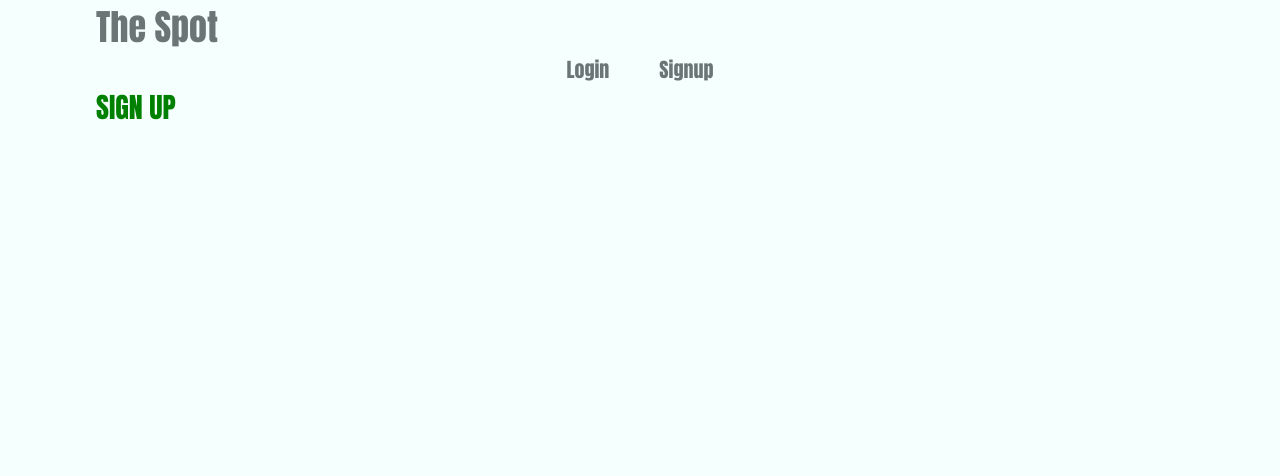
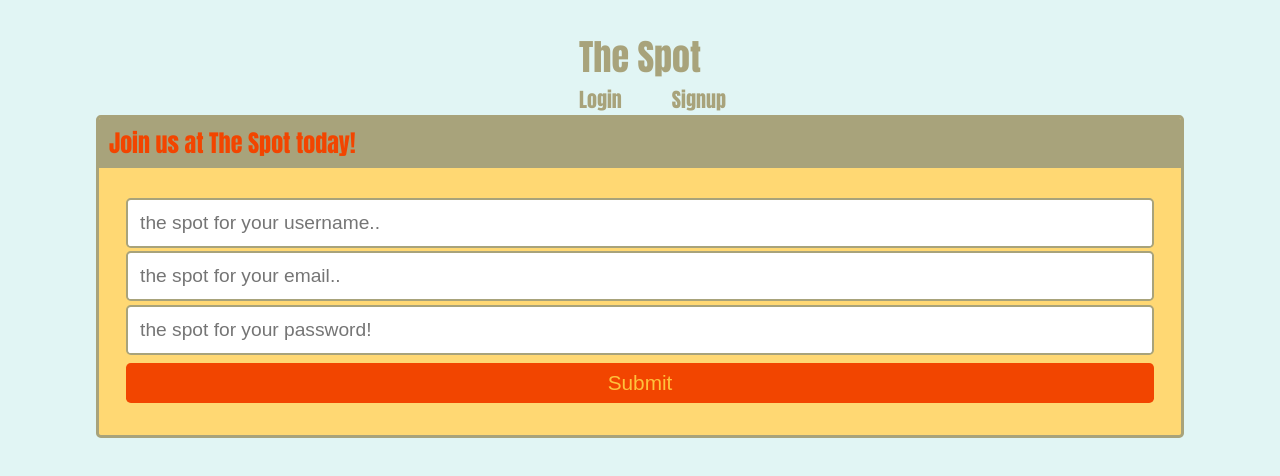
Before and after one commit to vieiragcv/the-spot, a React (Create React App) app in the folder client/: page /signup in a window 1280 px wide. Shown: the top 476 px of the page. Built offline with nearby package versions, Linux system fonts and the light colour scheme.

Commit message:
functioning front-end for sign up and login

```diff
--- a/client/src/components/Header/index.js
+++ b/client/src/components/Header/index.js
@@ -11,8 +11,9 @@
   return (
     <header className="flex-row align-center container " >
       <div className="flex-row justify-space-between-sm justify-center align-center">
-        <Link to='/' className="col-sm-1"><h1>The Spot</h1></Link>
+
         <nav className='text-center'>
+          <Link to='/'><h1>The Spot</h1></Link>
           <Link to='/login'>Login</Link>
           <Link to='/signup'>Signup</Link>
         </nav>
--- a/client/src/index.css
+++ b/client/src/index.css
@@ -1,10 +1,10 @@
 :root {
-  --primary: green;
-  --secondary: red ;
-  --tertiary: blue;
-  --quatrinary: #cadbda;
+  --primary: #f24500;
+  --secondary: #fec23c;
+  --tertiary: #ffd873;
+  --quatrinary: #fef4b7;
   --light: #e1f5f4;
-  --dark: #6c7575;
+  --dark: #a8a37b;
   --error: rgb(228, 46, 1);
   --border-radius: 0.3rem;
   --spacing-one: calc(1rem * 0.25);
@@ -31,7 +31,7 @@
   line-height: 1.5;
   font-size: 20px;
   color: var(--primary);
-  background-color: #f3fffee1;
+  background-color: var(--light);
 }
 
 h1,h2,h3,h4,h5,h6 {
@@ -87,13 +87,14 @@
 nav a {
   padding: 6px 10px;
   margin: 0 15px;
-  transition: all 0.2s;
+  transition: all 0.5s;
 }
 
 nav a:hover {
   color: var(--secondary);
   background-color: var(--dark);
 }
+
 
 .page-title {
   text-align: center;
@@ -110,15 +111,15 @@
   margin: 5px 0;
   border-radius: var(--border-radius);
   border: none;
-  color: var(--dark);
+  color: var(--secondary);
   outline: none;
-  background-color: var(--secondary);
+  background-color: var(--primary);
   transition: all 0.5s;
 }
 
 .btn:hover,
 .pill:hover {
-  color: var(--secondary);
+  color: var(--tertiary);
   background-color: var(--dark);
 }
 
@@ -131,12 +132,12 @@
   margin: 0 0 20px 0;
   border: 3px solid var(--dark);
   border-radius: var(--border-radius);
-  background-color: var(--light);
+  background-color: var(--tertiary);
   color: var(--dark);
 }
 
 .card-header {
-  color: var(--secondary);
+  color: var(--primary);
   margin: 0;
   background-color: var(--dark);
   padding: 0.625rem;
--- a/client/src/pages/Login.js
+++ b/client/src/pages/Login.js
@@ -1,13 +1,75 @@
-import React from 'react';
-
+import React, { useState } from 'react';
+import { useMutation } from '@apollo/client';
+import Auth from '../utils/auth';
+import { LOGIN_USER } from '../utils/mutations';
 
 
 const Login = () => {
 
+  const [formState, setFormState] = useState({ email: '', password: ''});
+  const [login, {error}] = useMutation(LOGIN_USER);
+
+  const handleChange = event => {
+    const { name, value } = event.target;
+
+    setFormState({
+      ...formState,
+      [name]: value,
+    });
+  };
+
+  const handleSubmit = async event => {
+    event.preventDefault();
+
+    try {
+      const { data } = await login({
+        variables: { ...formState },
+      });
+
+      Auth.login(data.login.token);
+      console.log(data);
+    }
+    catch (e) {
+      console.error(e);
+    }
+    setFormState({
+      email: '',
+      password: '',
+    });
+  };
+
   return (
-    <div>
-      <h3>LOG IN</h3>
-    </div>
+    <main className='flex-row justify-center'>
+      <div className='col-12 col-md-6'>
+        <div className='card'>
+          <h4 className='card-header'>Welcome Back to The Spot</h4>
+          <div className='card-body'>
+            <form onSubmit={handleSubmit}>
+              <input
+                className='form-input'
+                placeholder='Type in your email..'
+                name='email'
+                id='email'
+                type='email'
+                value={formState.email}
+                onChange={handleChange}
+              />
+              <input
+                className='form-input'
+                placeholder='Type in your password..'
+                id='password'
+                name='password'
+                type='password'
+                value={formState.password}
+                onChange={handleChange}
+              />
+              <button className='btn w-100'>Log In</button>
+            </form>
+            {error && <div className='w-100'>Wrong Email or Password...</div>}
+          </div>
+        </div>
+      </div>
+    </main>
   );
 };
 
--- a/client/src/pages/Signup.js
+++ b/client/src/pages/Signup.js
@@ -1,11 +1,77 @@
-import React from 'react';
+import Auth from '../utils/auth';
+import React, { useState } from 'react';
+import { useMutation } from '@apollo/client';
+import { ADD_USER } from '../utils/mutations';
 
 const Signup = () => {
+  const [formState, setFormState] = useState({ username: '', email: '', password: '' });
+  const [addUser, { error }] = useMutation(ADD_USER);
+
+  const handleChange = (event) => {
+    const { name, value } = event.target;
+
+    setFormState({
+      ...formState,
+      [name]: value,
+    });
+  };
+
+  const handleSubmit = async event => {
+    event.preventDefault();
+    try {
+      const { data } = await addUser({
+        variables: { ...formState }
+      });
+      Auth.login(data.addUser.token);
+    }
+    catch (e) {
+      console.error(e);
+    }
+  };
 
   return (
-    <div>
-      <h3>SIGN UP</h3>
-    </div>
+    <main className='flex-row justify-center mb-4'>
+      <div className='col-12 col-md-6'>
+        <div className='card'>
+          <h4 className='card-header'>Join us at The Spot today!</h4>
+          <div className='card-body'>
+            <form onSubmit={handleSubmit}>
+              <input
+                className='form-input'
+                placeholder='the spot for your username..'
+                name='username'
+                type='username'
+                id='username'
+                value={formState.username}
+                onChange={handleChange}
+              />
+              <input
+                className='form-input'
+                placeholder='the spot for your email..'
+                name='email'
+                type='email'
+                id='email'
+                value={formState.email}
+                onChange={handleChange}
+              />
+              <input
+                className='form-input'
+                placeholder='the spot for your password!'
+                name='password'
+                type='password'
+                id='password'
+                value={formState.password}
+                onChange={handleChange}
+              />
+              <button className='btn d-block w-100' type='submit'>
+                Submit
+              </button>
+            </form>
+            {error && <div> Uh oh! the email or username provided is already taken..</div>}
+          </div>
+        </div>
+      </div>
+    </main>
   );
 };
 
--- a/client/src/utils/mutations.js
+++ b/client/src/utils/mutations.js
@@ -0,0 +1,27 @@
+import { gql } from '@apollo/client';
+
+export const LOGIN_USER = gql `
+
+  mutation login($email: String!, $password: String!) {
+    login(email: $email, password: $password) {
+      token
+      user {
+        _id
+        username
+      }
+    }
+  }
+`;
+
+export const ADD_USER = gql`
+
+  mutation addUser($username: String!, $password: String!, $email: String!) {
+    addUser(username: $username, password: $password, email: $email) {
+      token
+      user {
+        _id
+        username
+      }
+    }
+  }
+`;
```
Also changed, not shown: client/src/components/Location/index.js (added).
